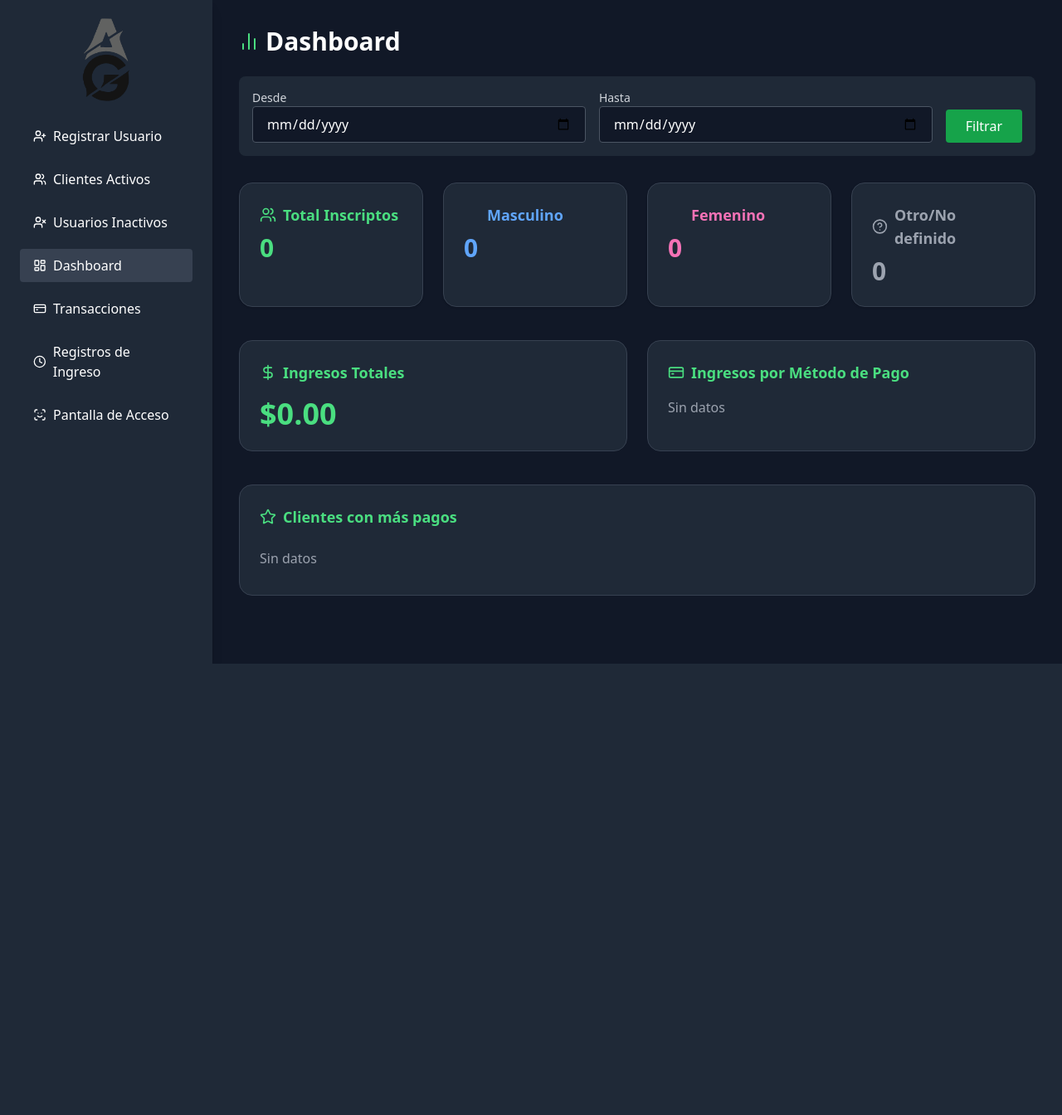
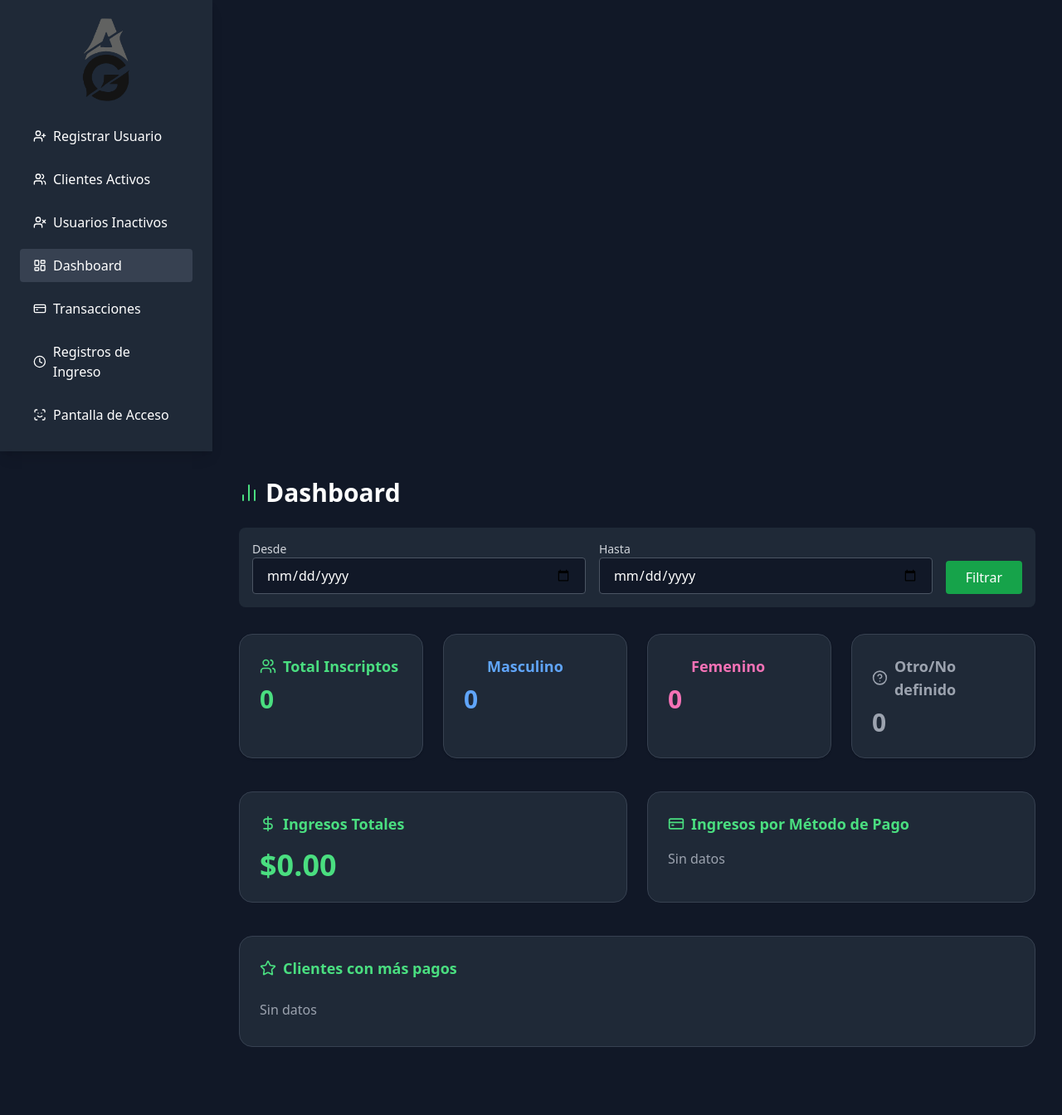
Before and after one commit to NahunMenem/NUEVOGYM, a Flask app: page /dashboard in a window 1280 px wide. Shown: the whole page at 83% size. Before the commit the page ends 800 px from the top, so only its background shows below. Run offline with Flask 3, Linux system fonts and the light colour scheme; data that the repository does not hold is empty; some libraries are stand-ins or nearby versions.

Commit message:
Update base.html

```diff
--- a/templates/base.html
+++ b/templates/base.html
@@ -17,11 +17,11 @@
     }
   </style>
 </head>
-<body class="bg-gray-900 text-white min-h-screen flex flex-col md:flex-row">
+<body class="bg-gray-900 text-white min-h-screen">
 
   <!-- SIDEBAR -->
   <aside id="sidebar"
-         class="bg-gray-800 w-64 p-6 space-y-6 shadow-lg fixed md:static inset-y-0 left-0 z-50 transform -translate-x-full md:translate-x-0 transition-transform duration-300 ease-in-out">
+         class="bg-gray-800 w-64 p-6 space-y-6 shadow-lg fixed inset-y-0 left-0 z-50 transform -translate-x-full md:translate-x-0 md:static transition-transform duration-300 ease-in-out">
     <div class="flex justify-center">
       <img src="{{ url_for('static', filename='images/logo.png') }}"
            alt="Logo"
@@ -53,9 +53,10 @@
     </nav>
   </aside>
 
-  <!-- CONTENIDO -->
-  <div class="flex-1 md:ml-0">
-    <!-- Botón hamburguesa en móvil -->
+  <!-- MAIN -->
+  <div class="md:ml-64 flex flex-col min-h-screen">
+
+    <!-- Top bar en móvil -->
     <div class="md:hidden bg-gray-800 p-4 flex justify-between items-center">
       <span class="font-bold">Menú</span>
       <button onclick="toggleSidebar()" class="p-2 rounded bg-gray-700 hover:bg-gray-600">
@@ -63,7 +64,8 @@
       </button>
     </div>
 
-    <main class="p-4 md:p-8">
+    <!-- Contenido -->
+    <main class="flex-1 p-4 md:p-8">
       {% block content %}{% endblock %}
     </main>
   </div>
@@ -85,5 +87,6 @@
 
     lucide.createIcons();
   </script>
+
 </body>
 </html>
```
